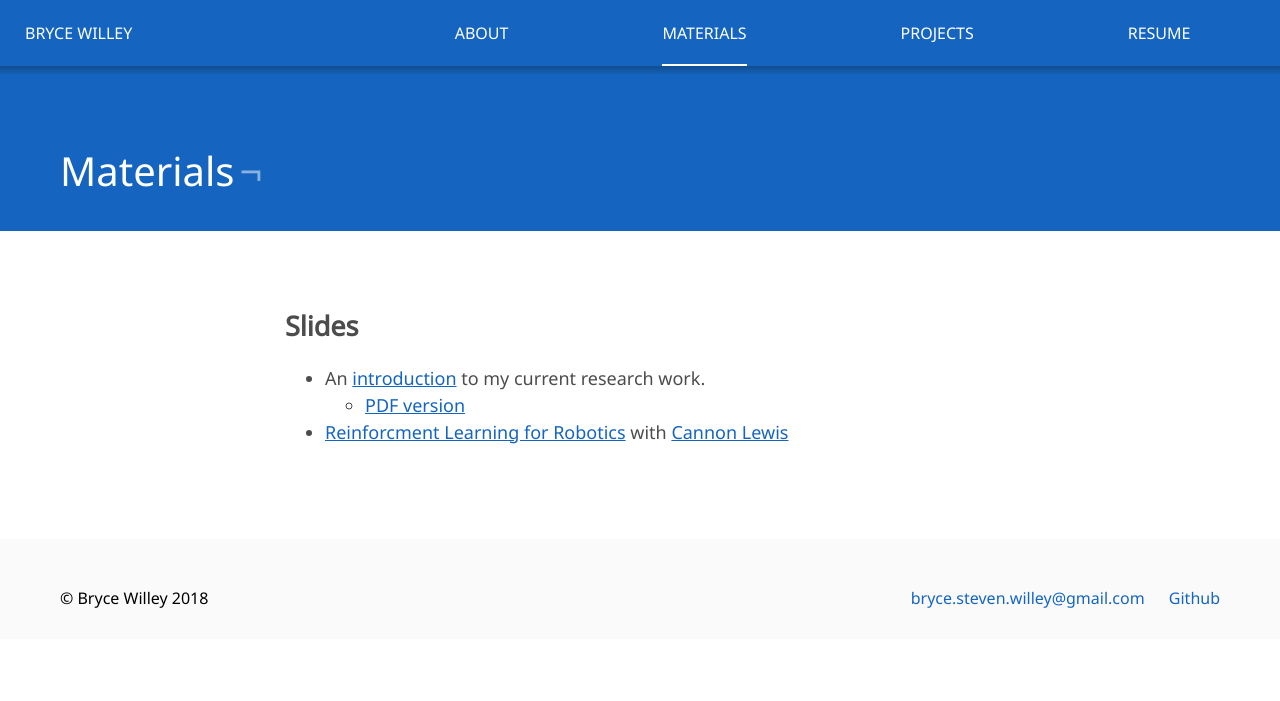
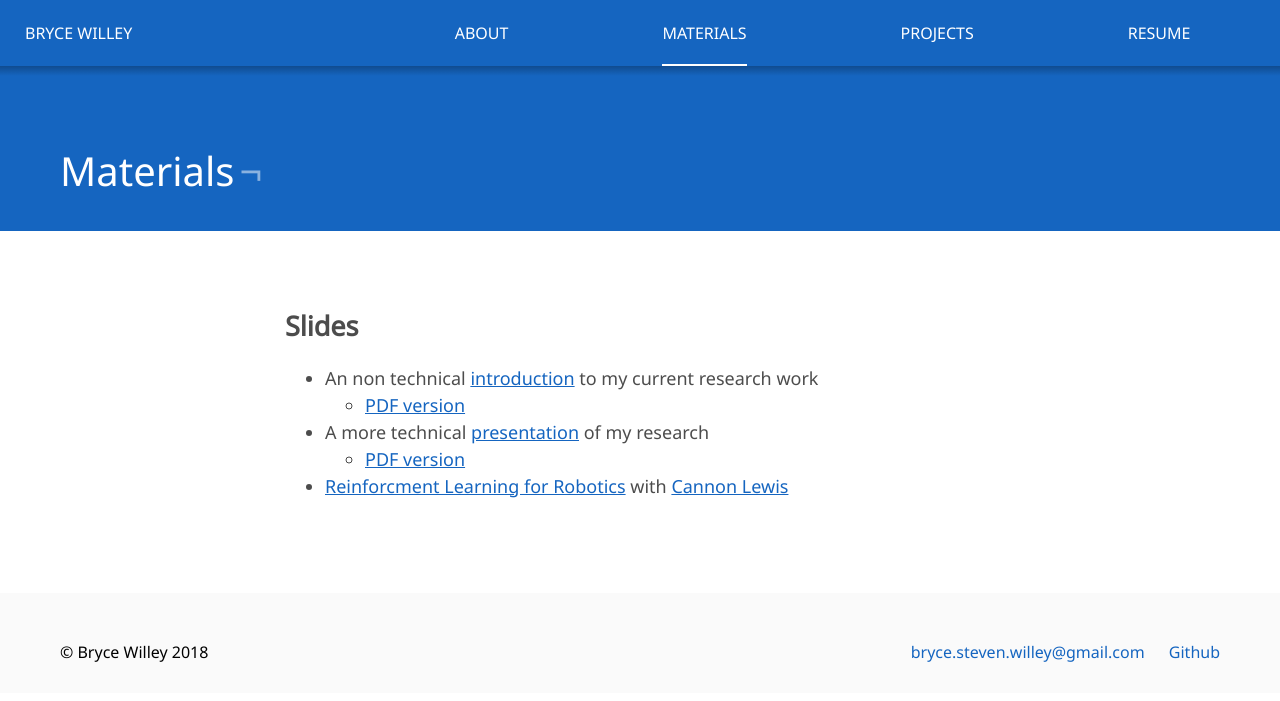
Before and after one commit to BryceStevenWilley/BryceStevenWilley.github.io, a Jekyll site: the page built from _pages/academic.md, in a window 1280 px wide. Shown: the top 701 px of the page. Built offline with Jekyll 4.4.1, drawn with Linux system fonts in a browser that asks for light colours.

Commit message:
Added comp600 talk to website.

```diff
--- a/_pages/academic.md
+++ b/_pages/academic.md
@@ -7,6 +7,8 @@ permalink: /materials/
 
 ## Slides
 
-* An [introduction](/engi600talk) to my current research work.
+* An non technical [introduction](/engi600talk) to my current research work
   * [PDF version](/assets/Optimization in Motion Planning.pdf)
+* A more technical [presentation](/comp600talk) of my research
+  * [PDF version](/assets/comp600talk.pdf)
 * [Reinforcment Learning for Robotics](/assets/summer_2017_reinforcement_learning_slides.pdf) with [Cannon Lewis](cannontwo.com)
```
Also changed, not shown: 1 other file.
